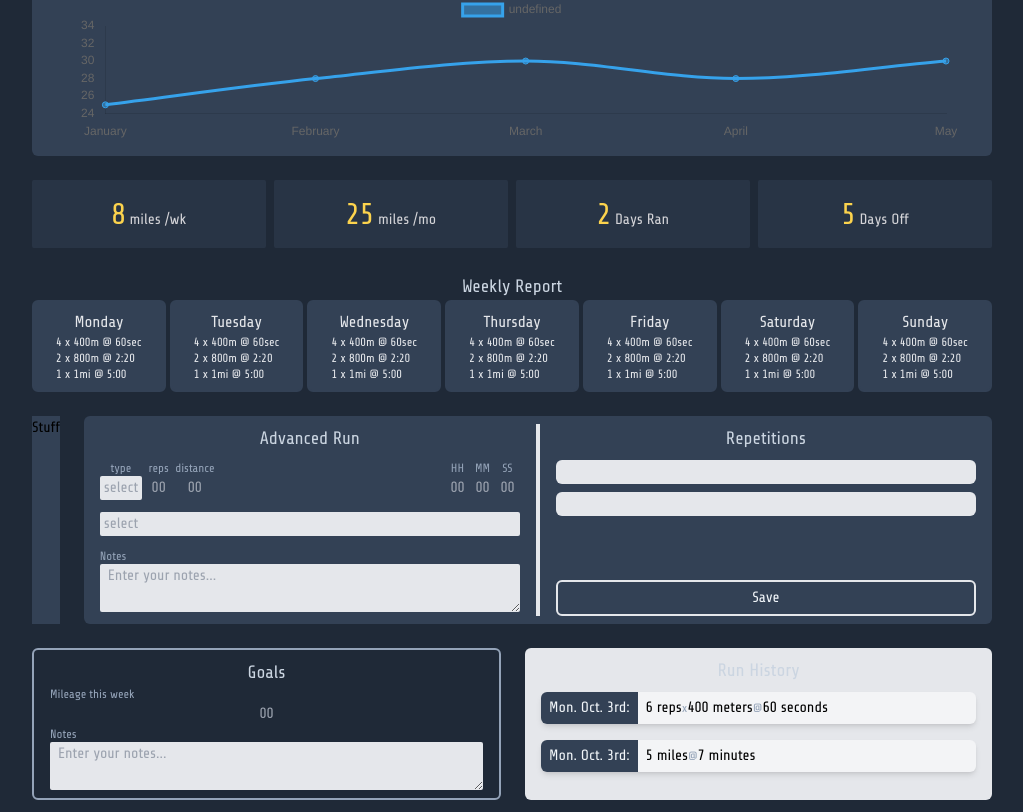
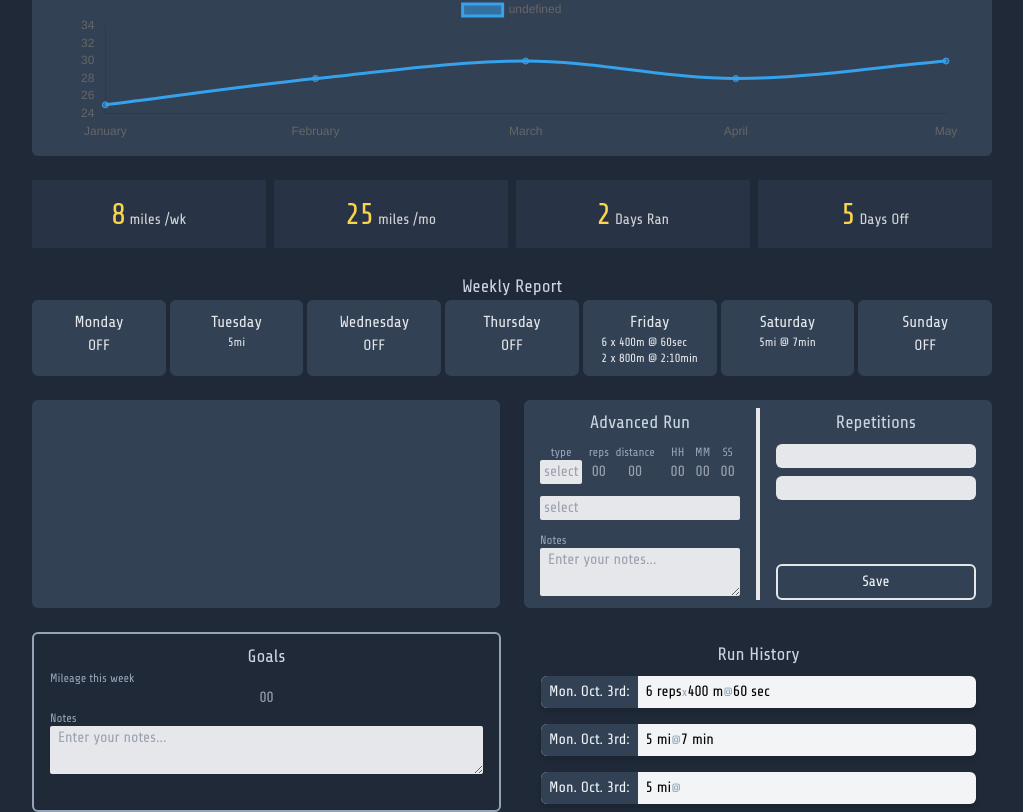
Before and after one commit to SamBritt/workout-tracker, a Vue app: page / in a window 1280 px wide. Shown: the part 284-1096 px from the top of the page, without its empty margins (128-1151 px from the left). Built offline with nearby package versions, Linux system fonts and the light colour scheme.

Commit message:
pinia store. shaping Workout type. Using workout Types

```diff
--- a/src/components/AdvancedRun.vue
+++ b/src/components/AdvancedRun.vue
@@ -19,7 +19,7 @@ const time: Time = reactive({
 </script>
 
 <template>
-  <div class="flex w-full bg-slate-700 rounded-md px-4 py-2 gap-4">
+  <div class="flex w-1/2 bg-slate-700 rounded-md px-4 py-2 gap-4">
     <div class="flex flex-col w-full gap-2">
       <Heading>Advanced Run</Heading>
 
--- a/src/components/DailyDetails.vue
+++ b/src/components/DailyDetails.vue
@@ -1,11 +1,24 @@
 <script setup lang="ts">
 const props = defineProps({
-  workout: {
+  current: {
     type: Object
   }
 })
 </script>
 
 <template>
-  <div class="bg-slate-700">Stuff</div>
+  <div class="bg-slate-700 py-2 px-4 rounded-md w-1/2">
+    <h2 class="text-xl text-slate-300">{{ current.day }}</h2>
+
+    <div>
+        <ul>
+            <li v-for="item in current.details">
+            <span>{{item.reps}}</span>
+            <span> x </span>
+            <span>{{item.distance}}</span>
+            </li>
+        </ul>
+
+    </div>
+  </div>
 </template>
--- a/src/components/HistoryItem.vue
+++ b/src/components/HistoryItem.vue
@@ -1,6 +1,6 @@
 <script setup lang="ts">
 const props = defineProps({
-    workout: Object || undefined
+  workout: Object
 })
 </script>
 
@@ -10,8 +10,9 @@
       Mon. Oct. 3rd:
     </span>
     <span class="flex flex-1 gap-1 items-center">
-      <div v-for="data in workout.details">
-        <template v-if="workout.type !== 'run'">
+      <div v-for="(data, idx) in workout?.details">
+        <template v-if="idx === 0">
+          <template v-if="workout?.type !== 'run'">
             <span>{{ data.reps }} reps</span>
 
             <span class="text-slate-400 text-xs">x</span>
@@ -28,7 +29,7 @@
             {{ data.pace }}
             <span>{{ data.paceType }}</span>
           </span>
-
+        </template>
       </div>
     </span>
   </div>
--- a/src/components/ReportTIle.vue
+++ b/src/components/ReportTIle.vue
@@ -1,4 +1,6 @@
 <script setup lang="ts">
+
+// const emit = defineEmits()
 const props = defineProps({
   label: {
     type: String
@@ -6,22 +8,29 @@ const props = defineProps({
   current: {
     type: Number
   },
-  id: Number
+  id: Number,
+  workout: Object
 })
 </script>
 
 <template>
   <div
+    @click="$emit('select', workout)"
     :class="[
       'flex flex-col items-center border-2 border-slate-700 bg-slate-700 rounded-md p-2 w-36 min-w-max',
       { 'opacity-50': id + 1 < current },
-      { 'border-2 border-green-400' : current === id + 1}
+      { 'border-2 border-green-400': current === id + 1 }
     ]">
-    <h2 class="text-center text-base">{{ label }}</h2>
-    <ul class="text-xs text-left">
-      <li>4 x 400m @ 60sec</li>
-      <li>2 x 800m @ 2:20</li>
-      <li>1 x 1mi @ 5:00</li>
+    <h2 class="text-center text-base">{{ workout.day }}</h2>
+    <ul
+      class="text-xs text-left"
+      v-if="workout.details">
+      <li v-for="reps in workout.details">
+        <span v-if="reps.reps">{{ reps.reps }} x </span>
+        <span>{{ reps.distance }}{{ reps.length }}</span>
+        <span v-if="reps.pace"> @ {{ reps.pace }}{{ reps.paceType }}</span>
+      </li>
     </ul>
+    <div v-else>OFF</div>
   </div>
 </template>
--- a/src/components/RunList.vue
+++ b/src/components/RunList.vue
@@ -11,7 +11,7 @@ const props = defineProps({
 </script>
 
 <template>
-  <div class="flex flex-col w-full bg-gray-200 rounded-md px-4 py-2 gap-2">
+  <div class="flex flex-col w-full rounded-md px-4 py-2 gap-2">
     <Heading>Run History</Heading>
 
     <div class="flex flex-col gap-4">
--- a/src/components/WeeklyReport.vue
+++ b/src/components/WeeklyReport.vue
@@ -1,12 +1,17 @@
 <script setup lang="ts">
 import { computed, onBeforeMount, reactive, ref } from 'vue'
-
 import Heading from '@/components/Heading.vue'
 import ReportTile from '@/components/ReportTile.vue'
+import { Workout } from '@/types/workout'
 
+const props = defineProps<{
+  workouts: Workout[]
+}>()
+
+const days = ref(['Monday', 'Tuesday', 'Wednesday', 'Thursday', 'Friday', 'Saturday', 'Sunday'])
 const now = ref(new Date())
 const current = computed(() => now.value.getDay())
-const days = ref(['Monday', 'Tuesday', 'Wednesday', 'Thursday', 'Friday', 'Saturday', 'Sunday'])
+
 </script>
 
 <template>
@@ -14,13 +19,17 @@ const days = ref(['Monday', 'Tuesday', 'Wednesday', 'Thursday', 'Friday', 'Satur
     <Heading>Weekly Report</Heading>
 
     <div class="flex relative gap-1 overflow-auto scroll">
-      <ReportTile v-for="(item, idx) of days" :label="days[idx]" :current="current" :id="idx"/>
+      <ReportTile
+        v-for="(item, idx) of days"
+        @select="(workout) => $emit('select', workout)"
+        :current="current"
+        :workout="workouts[idx]"
+        :id="idx" />
     </div>
   </div>
 </template>
 
 <style scoped>
-
 .scroll::-webkit-scrollbar {
   width: 2px;
 }
--- a/src/stores/WorkoutStore.ts
+++ b/src/stores/WorkoutStore.ts
@@ -1,44 +1,95 @@
+import type { Workout } from '@/types/workout'
 import { defineStore } from 'pinia'
-import { ref } from 'vue'
+import { computed, ref } from 'vue'
 
 export const useWorkoutStore = defineStore('workout', () => {
   const workouts = ref([
     {
       id: 1,
+      date: 'Jan 25 2024',
       name: "Fast 4's",
       type: 'speed',
       details: [
         {
           reps: 6,
           distance: 400,
-          length: 'meters',
+          length: 'm',
           pace: 60,
-          paceType: 'seconds',
+          paceType: 'sec',
           rest: 30,
-          restType: 'seconds',
+          restType: 'sec',
+          actual: undefined
+        },
+        {
+          reps: 2,
+          distance: 800,
+          length: 'm',
+          pace: '2:10',
+          paceType: 'min',
+          rest: 1,
+          restType: 'min',
           actual: undefined
         }
       ]
     },
     {
       id: 2,
+      date: 'Jan 26 2024',
       name: undefined,
       type: 'run',
       details: [
         {
           reps: undefined,
           distance: 5,
-          length: 'miles',
+          length: 'mi',
           pace: 7,
-          paceType: 'minutes',
+          paceType: 'min',
           rest: undefined,
           restType: undefined,
           actual: 35
         }
       ]
     },
-
+    {
+      id: 3,
+      date: 'Jan 22 2024',
+      name: undefined,
+      type: 'run',
+      details: [
+        {
+          reps: undefined,
+          distance: 5,
+          length: 'mi',
+          pace: undefined,
+          paceType: undefined,
+          rest: undefined,
+          restType: undefined,
+          actual: 35
+        }
+      ]
+    },
   ])
 
-  return { workouts }
+  const currentWorkout = ref({})
+  const days = ref(['Monday', 'Tuesday', 'Wednesday', 'Thursday', 'Friday', 'Saturday', 'Sunday'])
+
+  const weeklyWorkouts = computed(() => {
+    return days.value.map((day, idx) => {
+      const workoutEntry = workouts.value.find((item) => {
+        const workoutDay = new Date(item.date).getDay()
+        return days.value[workoutDay] === day
+      })
+
+      return {
+        day,
+        ...(workoutEntry ? { ...workoutEntry } : {}) as Workout
+      }
+    })
+  })
+
+  function setCurrentWorkout(workout: Workout) {
+    currentWorkout.value = workout
+  }
+
+  return { workouts, currentWorkout, weeklyWorkouts, setCurrentWorkout }
 })
--- /dev/null
+++ b/src/types/workout.ts
@@ -0,0 +1,19 @@
+export interface Workout {
+  id: number
+  day?: string
+  date: string
+  name: undefined
+  type: string
+  details: [
+    {
+      reps: number
+      distance: number
+      length: string
+      pace: number
+      paceType: string
+      rest: number
+      restType: undefined
+      actual: number | string
+    }
+  ]
+}
--- a/src/views/HomeView.vue
+++ b/src/views/HomeView.vue
@@ -11,15 +11,14 @@ import { Line } from 'vue-chartjs'
 import { useWorkoutStore } from '@/stores/WorkoutStore'
 import 'chart.js/auto'
 import { storeToRefs } from 'pinia'
+import type { Workout } from '@/types/workout'
 // ChartJS.register(Title, Tooltip, Legend, BarElement, CategoryScale, LinearScale)
 
-const currentWorkout = ref()
 const currentDate = ref(new Date())
-const days = ref(['Monday', 'Tuesday', 'Wednesday', 'Thursday', 'Friday', 'Saturday', 'Sunday'])
-const current = computed(() => currentDate.value.getDay())
 
 const store = useWorkoutStore()
-const { workouts } = storeToRefs(store)
+const { workouts, weeklyWorkouts, currentWorkout } = storeToRefs(store)
+
 const year = computed(() => currentDate.value.getFullYear())
 const month = computed(() => currentDate.value.toLocaleString(undefined, { month: 'long' }))
 const day = computed(() => currentDate.value.getDate())
@@ -62,13 +61,9 @@ const chartStyles = computed(() => {
     display: 'flex'
   }
 })
-const addRun = (time: number) => {
-  console.log('dd', time)
-  workouts.value.push(time)
-}
 
-const selectWorkout = (workout: object) => {
-  currentWorkout.value = workout
+const selectWorkout = (workout: Workout) => {
+  store.setCurrentWorkout(workout)
 }
 </script>
 
@@ -116,7 +111,7 @@ const selectWorkout = (workout: object) => {
       </div>
     </div>
 
-    <WeeklyReport @select="selectWorkout"/>
+    <WeeklyReport @select="selectWorkout" :workouts="weeklyWorkouts"/>
 
     <div class="flex flex-col sm:flex-row gap-6">
       <!-- <QuickRun @save="addRun" /> -->
```
Lines whose indentation alone changed are shown as unchanged.
